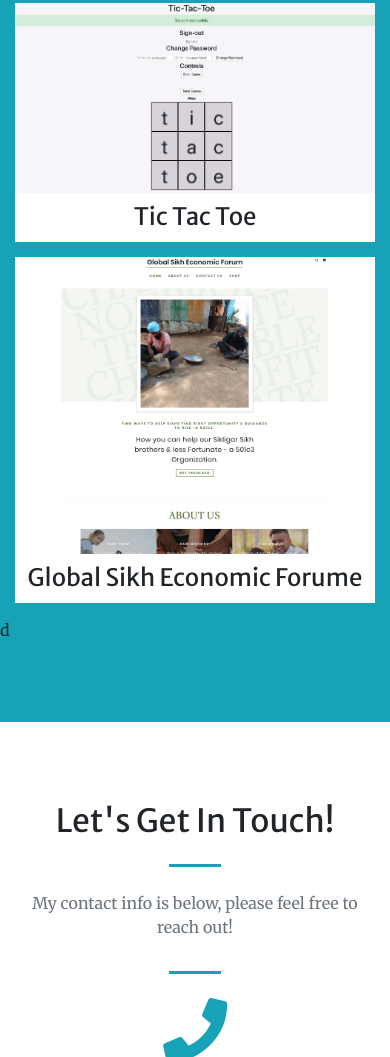
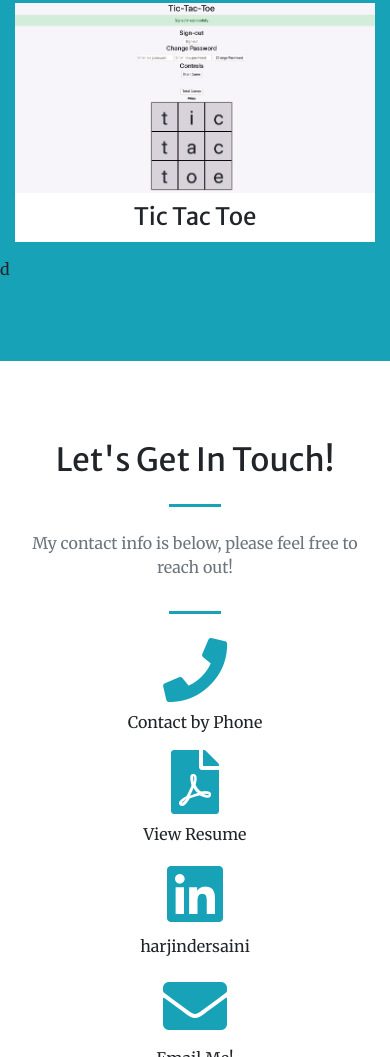
Before and after one commit to khalsaniwas/khalsaniwas.github.io, a website with bundled scripts: page index.html in a window 390 px wide. Shown: the part 7114-8171 px from the top of the page. Built offline with nearby package versions, Linux system fonts and the light colour scheme.

Commit message:
Removd gsef project from the list

```diff
--- a/index.html
+++ b/index.html
@@ -286,23 +286,7 @@
             <h4>Tic Tac Toe</h4>
           </div>
         </div>
-
-        <div class="col-lg-6 col-md-6 col-sm-6 portfolio-item" data-aos="zoom-in" data-aos-easing="linear"
-          data-aos-duration="300">
-          <a class="portfolio-link" data-toggle="modal" href="#portfolioModal6">
-            <div class="portfolio-hover">
-              <div class="portfolio-hover-content">
-                <h1><i class="fas fa-plus fa-0x"></i> View More!</h1>
-              </div>
-            </div>
-            <img class="img-fluid" src="img/portfolio/gsefusa.png" alt="">
-          </a>
-          <div class="portfolio-caption">
-            <h4>Global Sikh Economic Forume</h4>
-          </div>
-        </div>
       d</div>
-
     </div>
   </section>
 
```
